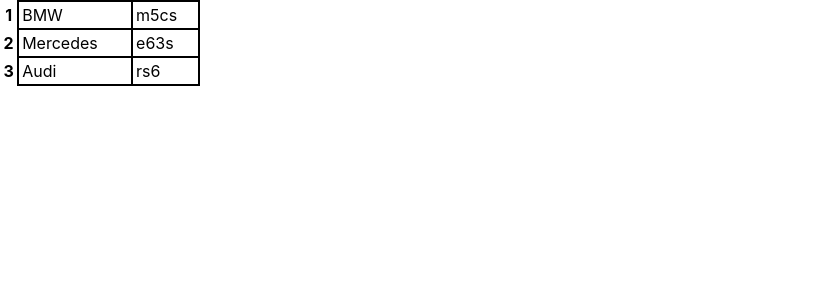
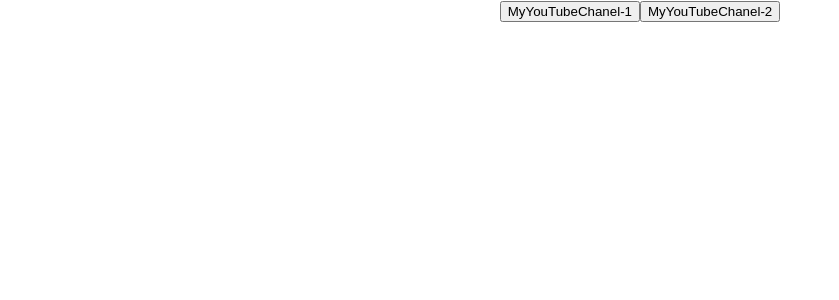
Before and after one commit to Kattekly/Microtasci, a React (Create React App) app: page / in a window 1280 px wide. Shown: the top 300 px of the page, without its empty margins (0-839 px from the left). Built offline with nearby package versions, Linux system fonts and the light colour scheme.

Commit message:
lessons 3

```diff
--- a/src/App.tsx
+++ b/src/App.tsx
@@ -3,7 +3,7 @@
 import {Header} from "./site/Header";
 import {Body} from "./site/Body";
 import {Footer} from "./site/Footer";
-import {NewComponent} from "./NewComponent";
+import {NewComponent} from "./Task1/NewComponent";
 
 const students =  [
     {id: 1, name: "James", age: 8},
@@ -26,14 +26,30 @@
 ]
 
 function App() {
+    const myFirstSubscriber = () => {
+        console.log('Hello, im Vasya!')
+
+    }
+    const myFirstSubscriber2 = () => {
+        console.log('Hello, im Ivan!')
+    }
+
     return (
+        <div className="App">
+            <button onClick={myFirstSubscriber}>MyYouTubeChanel-1</button>
+            <button onClick={myFirstSubscriber2}>MyYouTubeChanel-2</button>
+        </div>
+    )
+
+   /* <button onClick={(event)=>{console.log('Hello!')}}>MyYouTubeChanel-1</button>
+   return (
         <div>
             <NewComponent topCars={topCars} />
         </div>
     )
 
 
-  /*  return (
+   return (
         <div>
             <NewComponent students={students} />
         </div>
```
Also changed, not shown: src/Task1/NewComponent.tsx (renamed from src/NewComponent.tsx).
